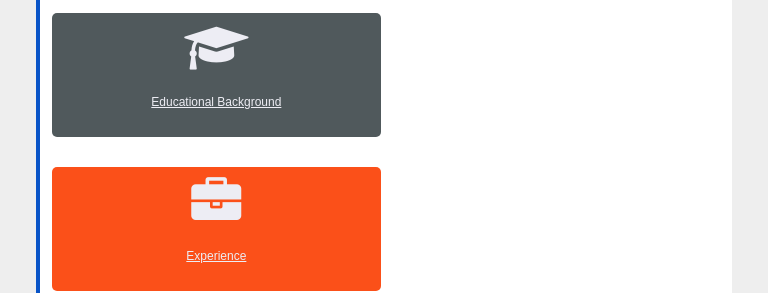
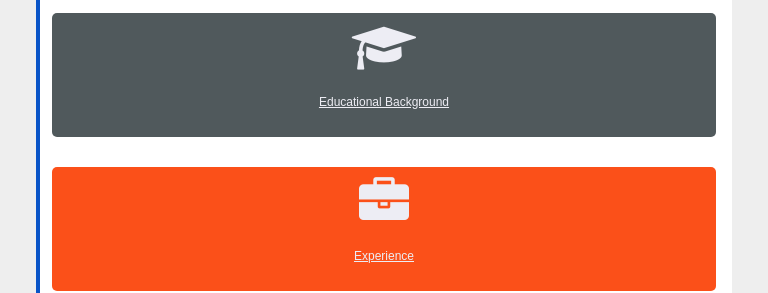
Before and after one commit to Vandha/Profile, a plain HTML site: page index.html in a window 768 px wide. Shown: the part 518-811 px from the top of the page. Drawn offline with nearby package versions, Linux system fonts and the light colour scheme.

Commit message:
mengubah css responsive

```diff
--- a/css/metro.css
+++ b/css/metro.css
@@ -47,8 +47,8 @@ and (max-width : 991px) {
     }
 
     .menu-item.responsive {
-        width: 49.5%;
-        float: left;
+        width: 100%;
+        float: center;
         margin-right: 3px;
     }
 
```
